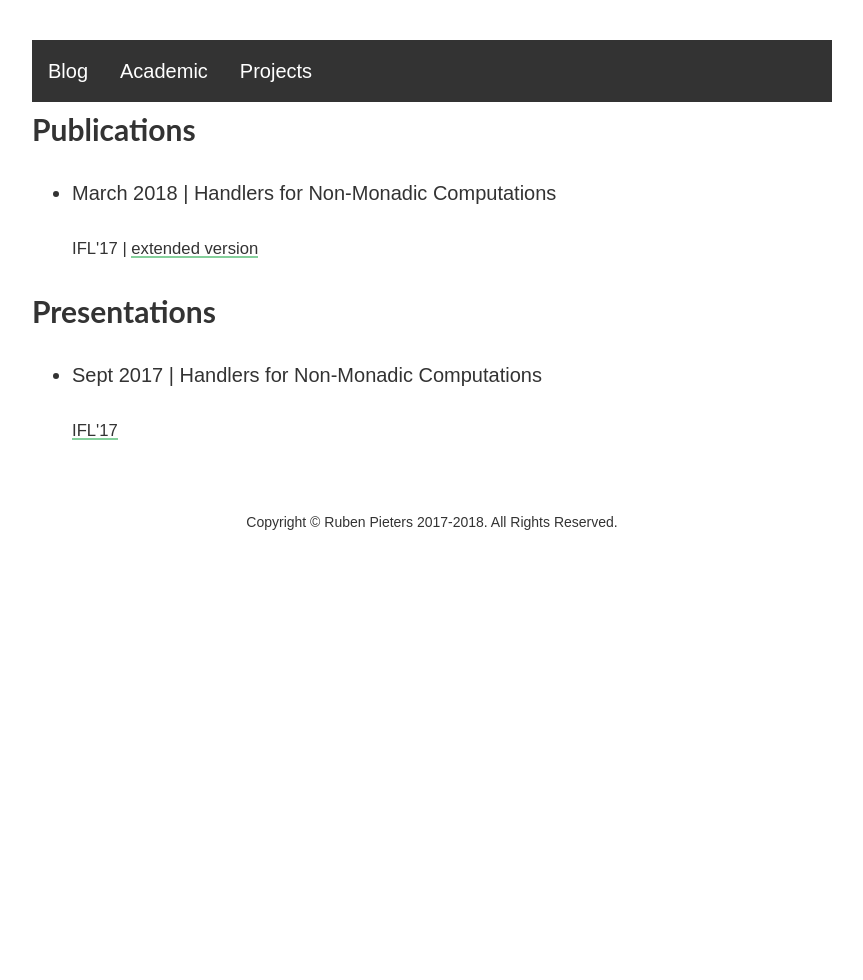
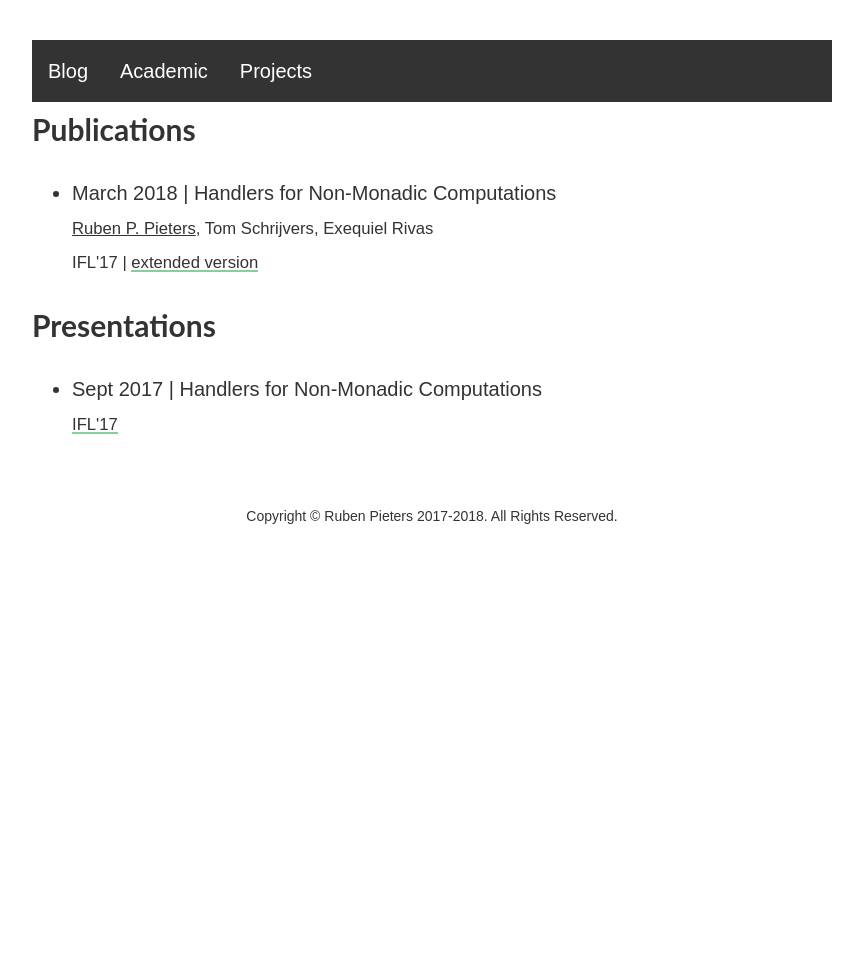
Before and after one commit to rubenpieters/rubenpieters.github.io, a Jekyll site: the page built from academic.html, in a window 1280 px wide. Shown: the whole page, without its empty margins (208-1071 px from the left). Built offline with Jekyll 4.4.1, drawn with Linux system fonts in a browser that asks for light colours.

Commit message:
small fixes

```diff
--- a/academic.html
+++ b/academic.html
@@ -5,7 +5,8 @@ layout: default
 <ul>
   <li>
     <p>March 2018 | Handlers for Non-Monadic Computations</p>
-	<p><small>IFL'17 | <a href="http://www.cs.kuleuven.be/publicaties/rapporten/cw/CW713.pdf">extended version</a></small></p>
+    <p style="margin-top: -20px"><small><u>Ruben P. Pieters</u>, Tom Schrijvers, Exequiel Rivas</small></p>
+	<p style="margin-top: -20px"><small>IFL'17 | <a href="http://www.cs.kuleuven.be/publicaties/rapporten/cw/CW713.pdf">extended version</a></small></p>
   </li>
 </ul>
 
@@ -13,6 +14,6 @@ layout: default
 <ul>
   <li>
     <p>Sept 2017 | Handlers for Non-Monadic Computations</p>
-	<p><small><a href="http://2017.iflconference.org/">IFL'17</a></small></p>
+	<p style="margin-top: -20px"><small><a href="http://2017.iflconference.org/">IFL'17</a></small></p>
   </li>
 </ul>
```
Also changed, not shown: projects.html (+6 -3 lines).
